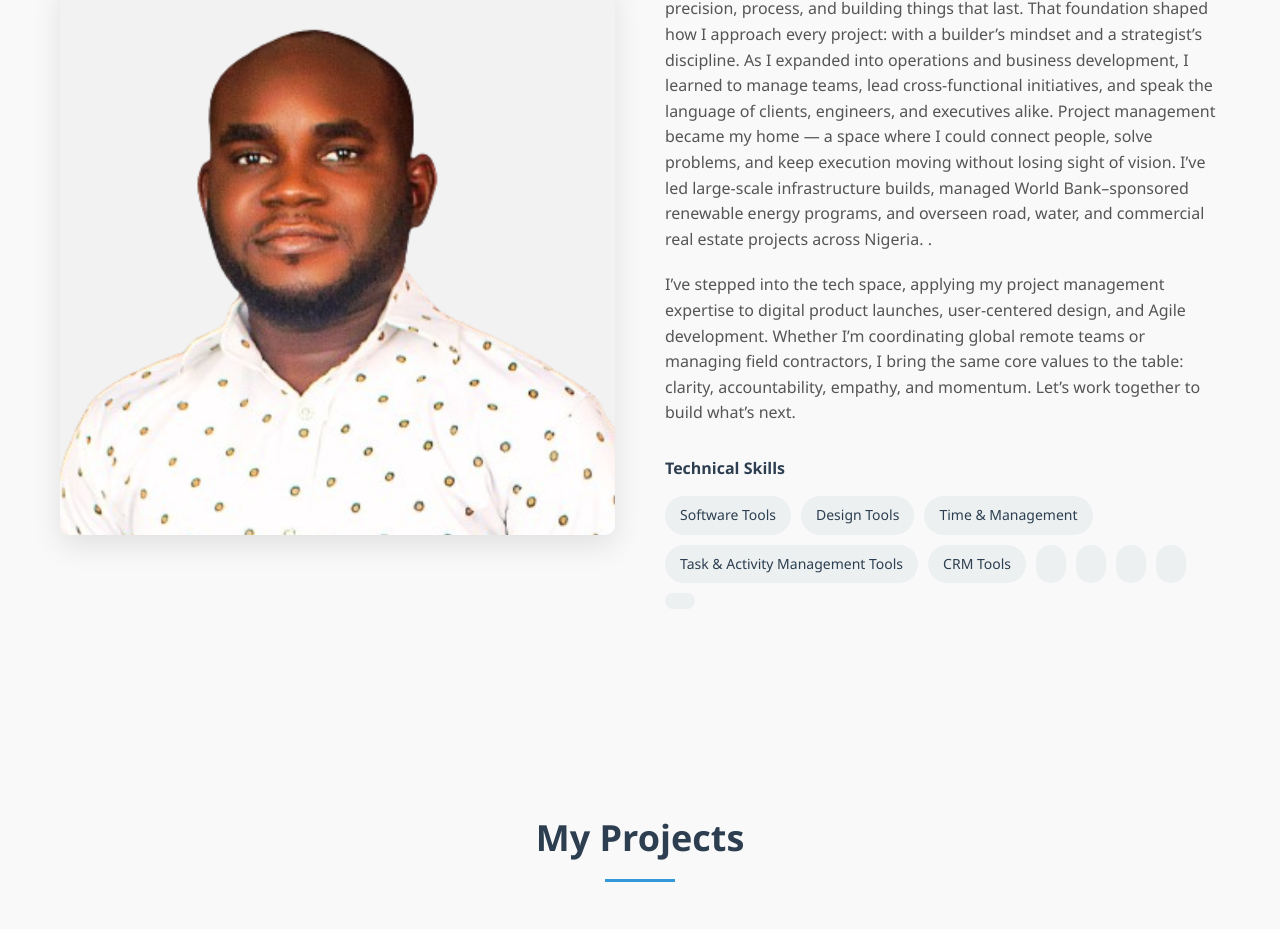
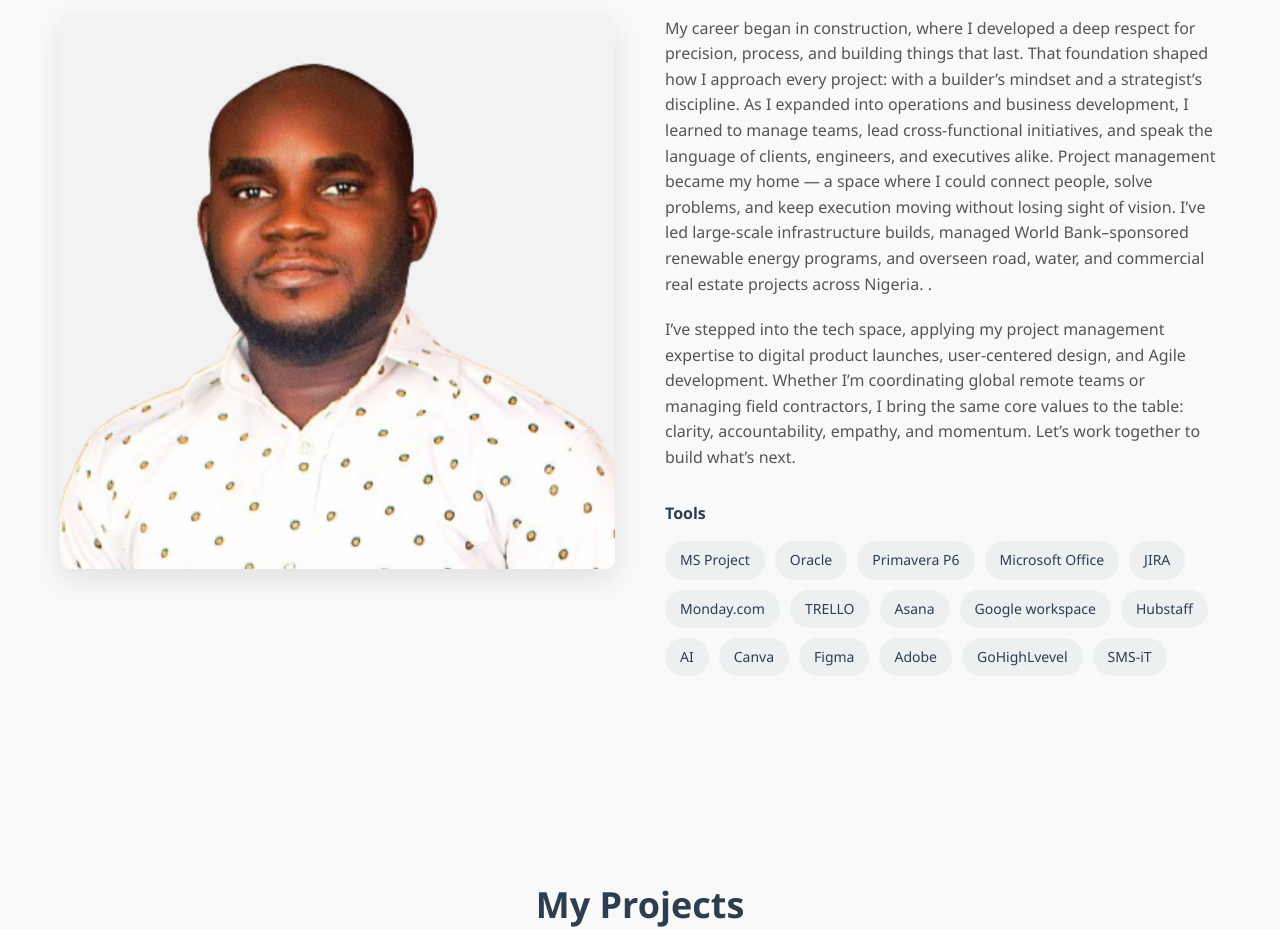
Before and after one commit to AdemolaSamuel/Adewale-Olagunju, a plain HTML site: page index.html in a window 1280 px wide. Shown: the part 853-1782 px from the top of the page. Drawn offline with Linux system fonts and the light colour scheme.

Commit message:
Update index.html
some features are Added to it

```diff
--- a/index.html
+++ b/index.html
@@ -519,7 +519,7 @@
     <section class="hero" id="home">
         <div class="container">
             <h1>Hi, I'm Adewale Olagunju</h1>
-            <p>I’m a Project Manager with over a decade of experience turning complex ideas into structured, high-impact results — across construction, operations, business development, and digital product delivery.
+            <p>I’m a Certified Project Manager with over a decade of experience turning complex ideas into structured, high-impact results — across construction, operations, business development, and digital product delivery.
 </p>
             <div class="hero-buttons">
                 <a href="#projects" class="btn btn-primary">View My Work</a>
@@ -539,7 +539,7 @@
                <img src="images/My Passport Photo.png" alt=""/>
                 </div>
                 <div class="about-text">
-                    <h3>Professional project Manager (PM)</h3>
+                    <h3>I'm a Certified project Manager (PMP, PMI-ACP, & Agile-MBA)</h3>
                     <p>My career began in construction, where I developed a deep respect for precision, process, and building things that last. That foundation shaped how I approach every project: with a builder’s mindset and a strategist’s discipline. As I expanded into operations and business development, I learned to manage teams, lead cross-functional initiatives, and speak the language of clients, engineers, and executives alike.
 
 Project management became my home — a space where I could connect people, solve problems, and keep execution moving without losing sight of vision. I’ve led large-scale infrastructure builds, managed World Bank–sponsored renewable energy programs, and overseen road, water, and commercial real estate projects across Nigeria.
@@ -548,18 +548,24 @@ Project management became my home — a space where I could connect people, solv
 
 Let’s work together to build what’s next.</p>
                     <div class="skills">
-                        <h4>Technical Skills</h4>
+                        <h4>Tools</h4>
                         <div class="skill-tags">
-                            <span class="skill-tag">Software Tools</span>
-                            <span class="skill-tag">Design Tools</span>
-                            <span class="skill-tag">Time & Management</span>
-                            <span class="skill-tag">Task & Activity Management Tools</span>
-                            <span class="skill-tag">CRM Tools</span>
-                            <span class="skill-tag"></span>
-                            <span class="skill-tag"></span>
-                            <span class="skill-tag"></span>
-                            <span class="skill-tag"></span>
-                            <span class="skill-tag"></span>
+                            <span class="skill-tag">MS Project</span>
+                            <span class="skill-tag">Oracle</span>
+                            <span class="skill-tag">Primavera P6</span>
+                            <span class="skill-tag">Microsoft Office</span>
+                            <span class="skill-tag">JIRA</span>
+                            <span class="skill-tag">Monday.com</span>
+                            <span class="skill-tag">TRELLO</span>
+                            <span class="skill-tag">Asana</span>
+                            <span class="skill-tag">Google workspace</span>
+                            <span class="skill-tag">Hubstaff</span>
+                             <span class="skill-tag">AI</span>
+                             <span class="skill-tag">Canva</span>
+                             <span class="skill-tag">Figma</span>
+                             <span class="skill-tag">Adobe</span>
+                             <span class="skill-tag">GoHighLvevel</span>
+                             <span class="skill-tag">SMS-iT</span>
                         </div>
                     </div>
                 </div>
```
